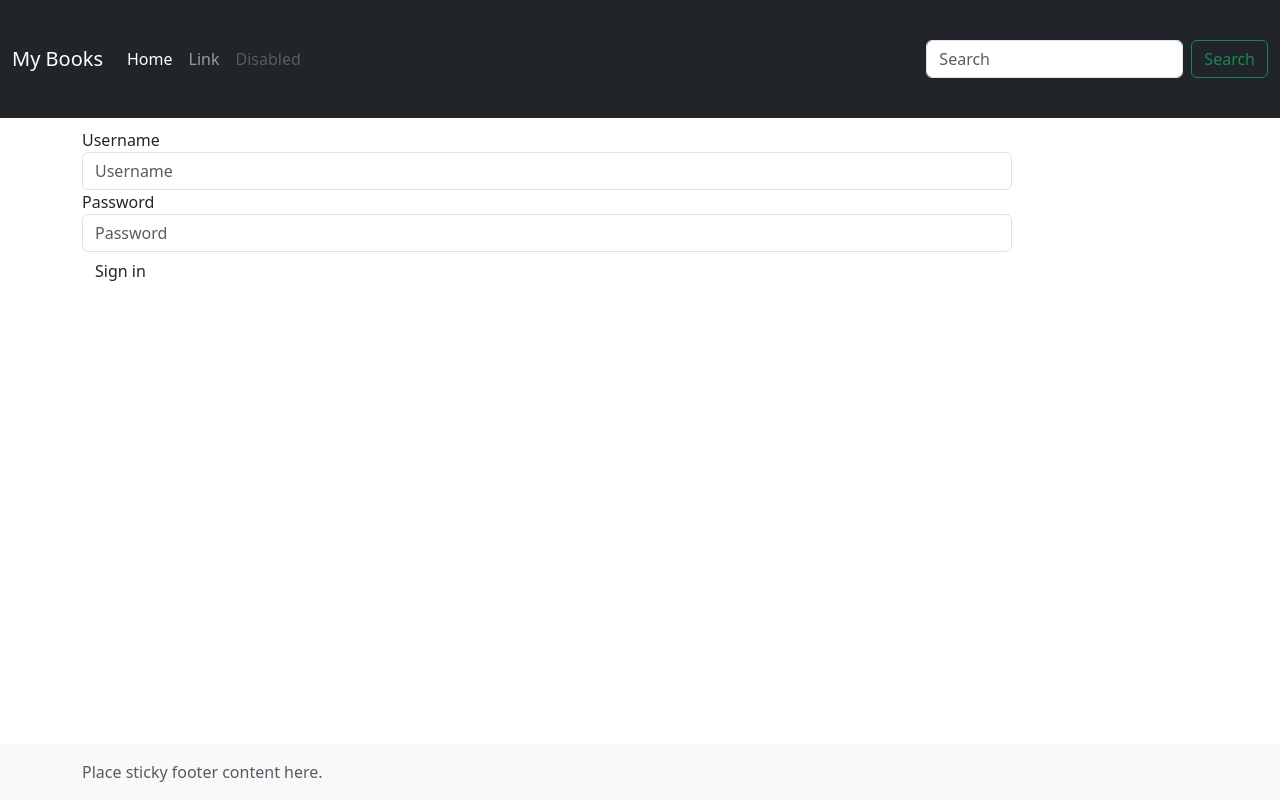
After one commit to Yannis-barache/WEB2, a Flask app: page /login/ in a window 1280 px wide. The commit adds this page. Run offline with Flask 3, Linux system fonts and the light colour scheme; some libraries are stand-ins or nearby versions.

Commit message:
Login log out fonctionnel

```diff
--- a/TP1/tuto-flask/tuto/app.py
+++ b/TP1/tuto-flask/tuto/app.py
@@ -18,3 +18,6 @@ from flask_sqlalchemy import SQLAlchemy
 
 app.config["SQLALCHEMY_DATABASE_URI"] ="sqlite:///" + mkpath ("../myapp.db")
 db = SQLAlchemy(app)
+
+from flask_login import LoginManager
+login_manager = LoginManager(app)
--- a/TP1/tuto-flask/tuto/static/home.css
+++ b/TP1/tuto-flask/tuto/static/home.css
@@ -12,3 +12,13 @@ footer{
     bottom: 0;
     width: 100%;
 }
+
+form{
+    margin-top: 2em;
+    margin-bottom: 2em;
+}
+
+.navbar-right li{
+    color: azure;
+
+}
--- a/TP1/tuto-flask/tuto/templates/base.html
+++ b/TP1/tuto-flask/tuto/templates/base.html
@@ -37,12 +37,20 @@
                         <a class="nav-link disabled">Disabled</a>
                       </li>
                     </ul>
+                    <ul class= "nav navbar-nav navbar-right">
+                    </ul>
                     <form class="d-flex" role="search">
                       <input class="form-control me-2" type="search"
   placeholder="Search" aria-label="Search">
                       <button class="btn btn-outline-success"
   type="submit">Search</button>
                     </form>
+                    <ul class="nav navbar-nav navbar-right">
+                      {% if current_user.is_authenticated %}
+                      <li><a> {{ current_user.username}}</a></li>
+                      <li><a href="{{ url_for('logout')}}">Logout</a></li>
+                      {% endif %}
+                    </ul>
                   </div>
                 </div>
               </nav>
--- /dev/null
+++ b/TP1/tuto-flask/tuto/templates/login.html
@@ -0,0 +1,35 @@
+{% extends "base.html" %}
+
+{% block styles %}
+{{ super() }}
+<link rel="stylesheet" href="{{ url_for('static',
+filename='home.css')}}">
+{% endblock %}
+
+{% block content %}
+<form class="form-horizontal" role="form" method="POST"
+        action="{{ url_for('login') }}">
+    {{ form.hidden_tag() }}
+    <div class="form-group">
+        <label for="username" class="col-sm-2 control-label"
+            >{{ form.username.label }}</label>
+        <div class="col-sm-10">
+            {{ form.username(size=50, class_="form-control",
+                             placeholder="Username") }}
+        </div>
+    </div>
+    <div class="form-group">
+    <label for="password" class="col-sm-2 control-label"
+        >{{ form.password.label }}</label>
+    <div class="col-sm-10">
+        {{ form.password(size=50, class_="form-control",
+                         placeholder="Password") }}
+        </div>
+    </div>
+<div class="form-group">
+    <div class="col-sm-offset -2 col-sm-10">
+        <button type="submit" class="btn btn-default">Sign in</button>
+    </div>
+</div>
+</form>
+{% endblock %}
--- a/TP1/tuto-flask/tuto/views.py
+++ b/TP1/tuto-flask/tuto/views.py
@@ -4,14 +4,16 @@ from .models import *
 from .commands import *
 from .views import *
 from flask_wtf import FlaskForm
-from wtforms import StringField , HiddenField
-from wtforms. validators import DataRequired
+from wtforms import StringField , HiddenField, PasswordField
+from wtforms.validators import DataRequired
+from hashlib import sha256
 
 
 
-class AuthorForm ( FlaskForm ):
-    id = HiddenField ('id')
-    name = StringField ('Nom ', validators =[ DataRequired ()])
+
+class AuthorForm(FlaskForm):
+    id = HiddenField('id')
+    name = StringField('Nom', validators =[ DataRequired ()])
 
 
 @app.route("/")
@@ -72,3 +74,35 @@ def save_author ():
     return render_template (
         "edit_author.html",
         author=a, form=f)
+
+
+class LoginForm(FlaskForm):
+    username=StringField('Username')
+    password=PasswordField('Password')
+
+    def get_authenticated_user(self):
+        user=User.query.get(self.username.data)
+        if user is None:
+            return None
+        m=sha256()
+        m.update(self.password.data.encode())
+        passwd=m.hexdigest()
+        return user if passwd == user.password else None
+
+
+from flask_login import login_user,current_user,logout_user
+from flask import request
+@app.route("/login/",methods=("GET","POST"))
+def login():
+    f=LoginForm()
+    if f.validate_on_submit():
+        user=f.get_authenticated_user()
+        if user:
+            login_user(user)
+            return redirect(url_for("home"))
+    return render_template("login.html",form=f)
+
+@app.route("/logout/")
+def logout():
+    logout_user()
+    return redirect(url_for("home"))
```
Also changed, not shown: TP1/tuto-flask/tuto/models.py (+6 -1 lines).
